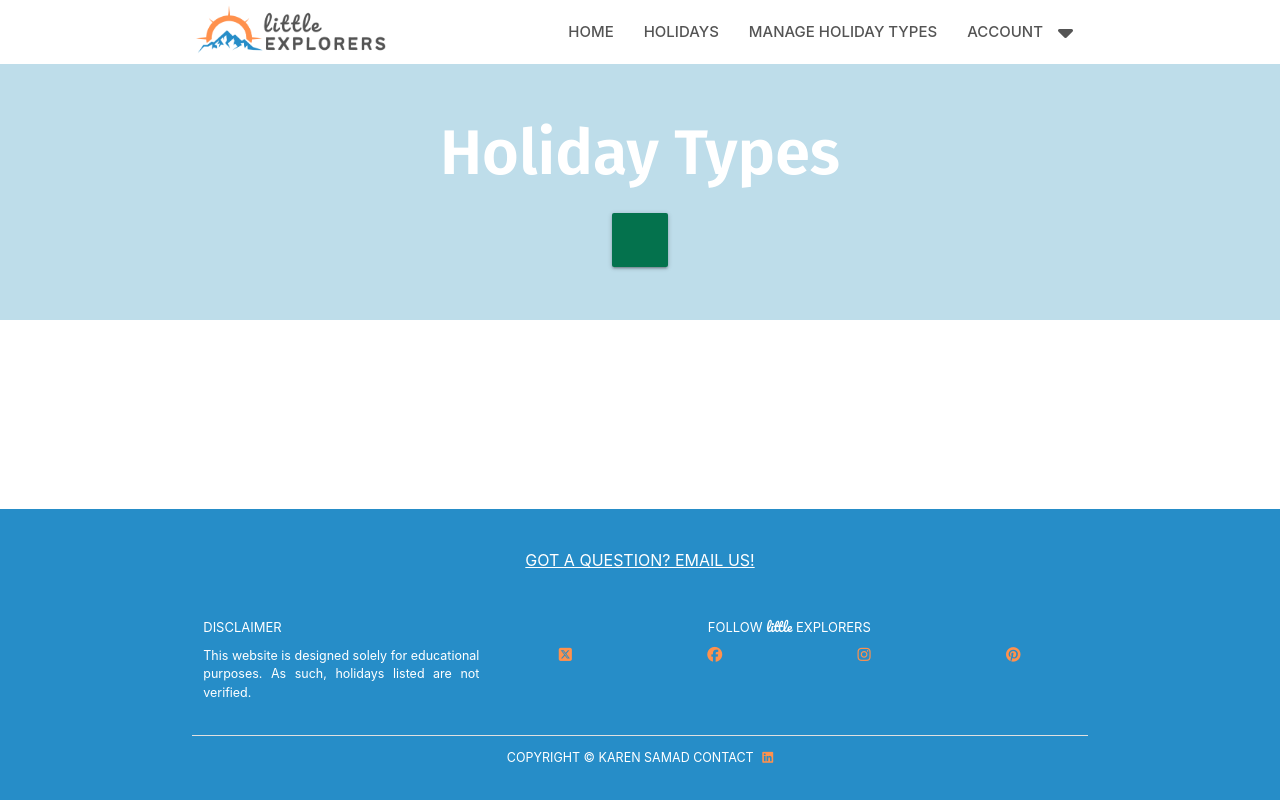
After one commit to kosamad/little-explorers, a Flask app: page /holiday_types in a window 1280 px wide. The commit adds this page. Run offline with Flask 3, Linux system fonts and the light colour scheme; some libraries are stand-ins or nearby versions.

Commit message:
Holiday types pages (add and manage) basic set up ready for styling and content.

```diff
--- a/taskmanager/routes.py
+++ b/taskmanager/routes.py
@@ -9,6 +9,14 @@ from taskmanager.models import Holiday, Recommendation
 def home():
     return render_template("index.html")
 
-@app.route('/contact')
+@app.route("/contact")
 def contact():
     return render_template('contact.html')
+
+@app.route("/holiday_types")
+def holiday_types():
+    return render_template('holiday_types.html')
+
+@app.route("/add_holiday_type", methods=["GET", "POST"])
+def add_holiday_type():
+    return render_template('add_holiday_type.html')
--- a/taskmanager/static/css/style.css
+++ b/taskmanager/static/css/style.css
@@ -44,7 +44,7 @@ main {
 
 .bg-dgreen{ background-color: #04724D;}
 
-.bg-dgrey{ background-color: #beddea;}
+.bg-lblue{ background-color: #beddea;}
 
 .btn-orange{
   background-color:#FF914D;
@@ -200,13 +200,13 @@ margin:2% auto}
     border-bottom: 1px solid #04724D;
     box-shadow: 0 1px 0 0 #04724D;
   }
-
-    /* valid color */
+   /* valid color */
     .input-field input[type=text].valid {
       border-bottom: 1px solid #04724D;
       box-shadow: 0 1px 0 0 #04724D;
     }
 
+/* Add holiday_type Page */
 
 
 
--- a/taskmanager/templates/base.html
+++ b/taskmanager/templates/base.html
@@ -52,6 +52,8 @@
                         <!-- {% if session.user %}
                     <li><a href="{{ url_for('add_holiday')}}">ADD HOLIDAY</a></li>
                     {% endif %} -->
+                      <!-- need to add this bwlow into admin only  -->
+                      <li><a href="{{ url_for('holiday_types')}}">MANAGE HOLIDAY TYPES</a></li>
                         <!-- Dropdown Trigger -->
                         <li>
                             <a class="dropdown-trigger" href="#!" data-target="dropdown1">ACCOUNT<i
@@ -70,6 +72,10 @@
             <li><a href="{{ url_for('my_profile', username=session['user']) }}">PROFILE</a></li>
             <li><a href="{{ url_for('sign_out')}}">SIGN OUT</a></li>
             {% else %} -->
+            <!-- need to add this bwlow into admin only  -->
+
+
+            <!-- not signed in user -->
             <li><a href="">CREATE ACCOUNT</a></li>
             <li><a href="">SIGN IN</a></li>
             <!-- {% endif %} -->
--- /dev/null
+++ b/taskmanager/templates/holiday_types.html
@@ -0,0 +1,23 @@
+{% extends "base.html" %}
+{% block content %}
+
+<!-- banner -->
+<div class="bg-lblue">
+    <div class="container heading-banner">
+        <div class="row">
+            <div class="col s12 center-align">
+                <h1 class="fira-600 white-text">Holiday Types</h1>
+            </div>
+            <div class="row">
+                <div class="col s12 center-align">
+                    <a href="{{ url_for ('add_holiday_types') }}" class="btn-large bg-dgreen"></a>
+                </div>
+            </div>
+
+
+        </div>
+    </div>
+</div>
+
+
+{% endblock %}
```
Also changed, not shown: taskmanager/templates/add_holiday_types.html (added, +17 -0 lines), taskmanager/templates/contact.html (+1 -6 lines).
